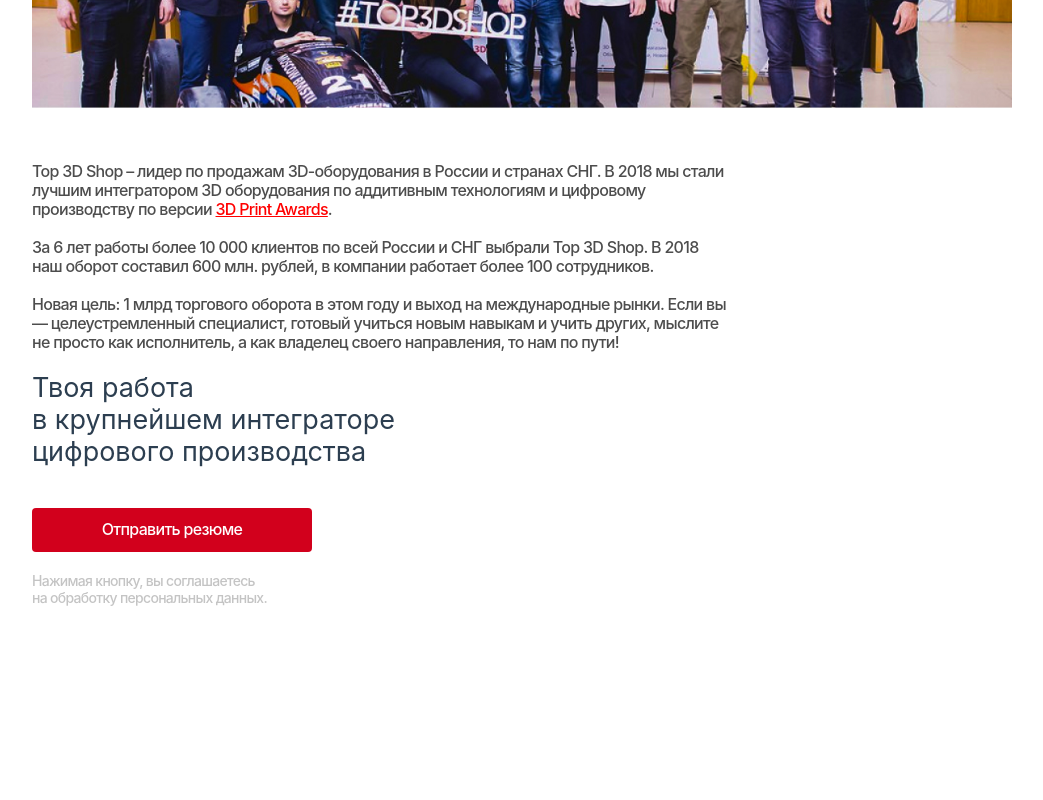
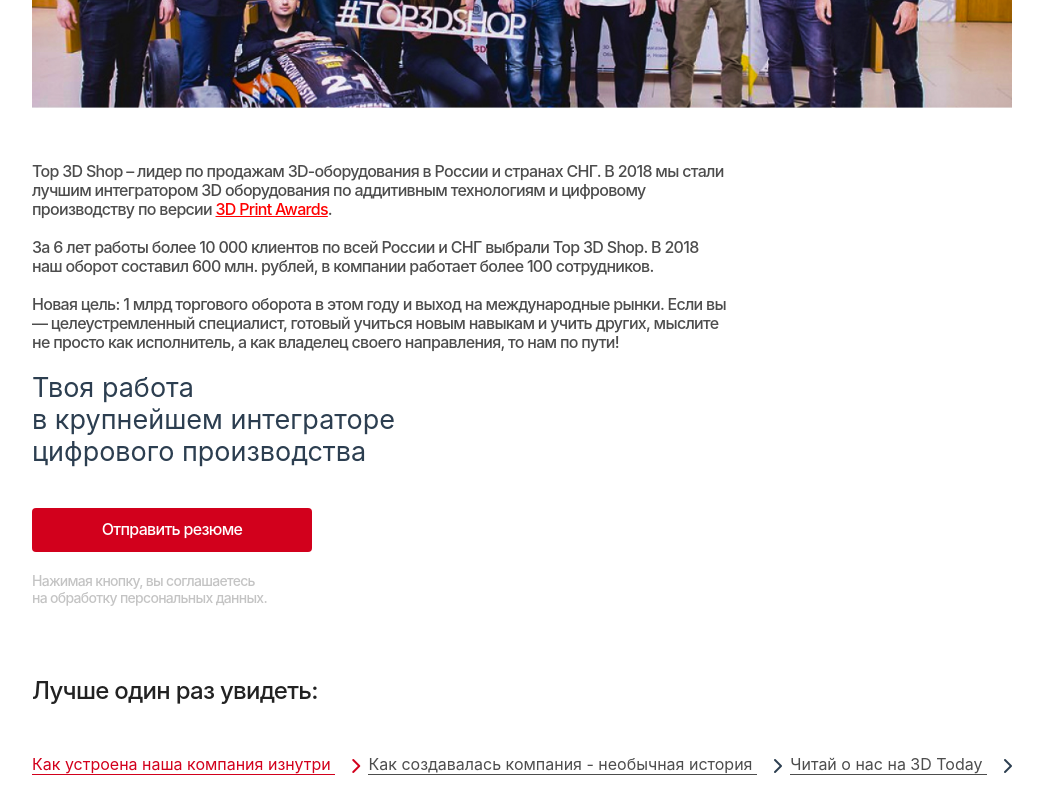
Before and after one commit to evsik/TZ_for_Top-3D-Group, a Vue app: page /#/ in a window 1280 px wide. Shown: the part 561-1361 px from the top of the page, without its empty margins (118-1161 px from the left). Before the commit the page ends 1263 px from the top, so only its background shows below. Built offline with nearby package versions, Linux system fonts and the light colour scheme.

Commit message:
b-linksAboutUs with adaptive

```diff
--- a/src/views/Main.vue
+++ b/src/views/Main.vue
@@ -54,6 +54,31 @@
         </p>
       </div>
     </section>
+    <article class="b-linksAboutUs">
+      <h2 class="b-linksAboutUs__head">
+        Лучше один раз увидеть:
+      </h2>
+      <ul>
+        <li class="b-linksAboutUs__list">
+          <a href="#" class="b-linksAboutUs__links b-linksAboutUs__links_active">
+            Как устроена наша компания изнутри
+          </a>
+          <i class="fas fa-chevron-right fa-chevron-right_active"></i>
+        </li>
+        <li class="b-linksAboutUs__list">
+          <a href="#" class="b-linksAboutUs__links">
+            Как создавалась компания - необычная история
+          </a>
+          <i class="fas fa-chevron-right"></i>
+        </li>
+        <li class="b-linksAboutUs__list">
+          <a href="#" class="b-linksAboutUs__links">
+            Читай о нас на 3D Today
+          </a>
+          <i class="fas fa-chevron-right"></i>
+        </li>
+      </ul>
+    </article>
   </main>
 </template>
 
@@ -201,8 +226,79 @@ main {
     }
   }
 
+}
+
+.b-linksAboutUs {
 
 
+  .b-linksAboutUs__head {
+    margin-bottom: 50px;
+    font-family: $varFontFamilySF;
+    font-weight: 500;
+    font-size: 24px;
+    line-height: 29px;
+    letter-spacing: -0.7px;
+    color: #222222;
+    text-align: left;
+
+    @media (max-width: 870px) {
+      margin-bottom: 25px;
+    }
+  }
+
+  ul {
+    display: flex;
+    justify-content: space-between;
+
+    @media(max-width: 870px) {
+      flex-direction: column;
+      text-align: left;
+    }
+
+    .b-linksAboutUs__list {
+      list-style-type: none;
+
+      @media(max-width: 870px) {
+        margin-bottom: 10px;
+      }
+
+      .b-linksAboutUs__links {
+        font-family: $varFontFamilySF;
+        font-style: normal;
+        font-weight: normal;
+        font-size: 16px;
+        line-height: 19px;
+        text-align: center;
+        /* text-decoration-line: underline; */
+        color: #4D4D4D;
+        text-decoration: none;
+        border-bottom: 1px solid #4D4D4D;
+
+        @media (max-width: 500px) {
+          font-size: 12px;
+        }
+      }
+
+      .b-linksAboutUs__links_active {
+        color: #D2001C;
+        border-bottom: 1px solid #D2001C;
+      }
+
+      i {
+        margin-left: 15px;
+        vertical-align: middle;
+
+        @media (max-width: 500px) {
+          font-size: 12px;
+          margin-left: 5px;
+        }
+      }
+
+      .fa-chevron-right_active {
+        color: #D2001C;
+      }
+    }
+  }
 }
 
 </style>
```
